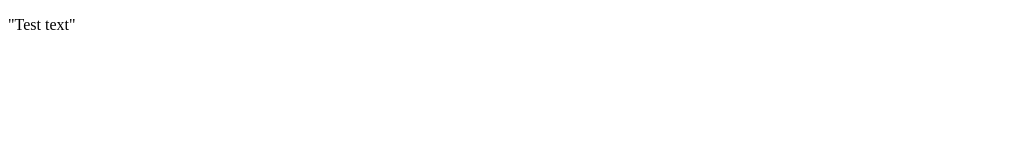
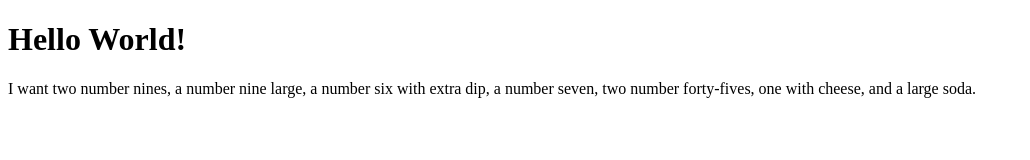
Before and after one commit to the-da9l/html-test, a plain HTML site: page index.html in a window 1280 px wide. Shown: the whole page, without its empty margins (0-1030 px from the left). Drawn offline with Linux system fonts and the light colour scheme.

Commit message:
Change index

```diff
--- a/index.html
+++ b/index.html
@@ -6,7 +6,8 @@
 </head>
 
 <body>
-    <p>"Test text"</p>
+    <h1>Hello World!</h1>
+    <p>I want two number nines, a number nine large, a number six with extra dip, a number seven, two number forty-fives, one with cheese, and a large soda.</p>
 </body>
 
 </html>
```
